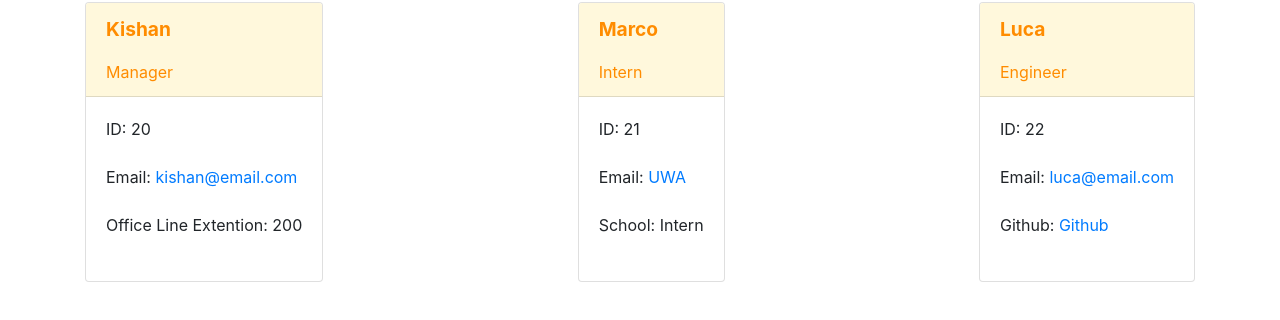
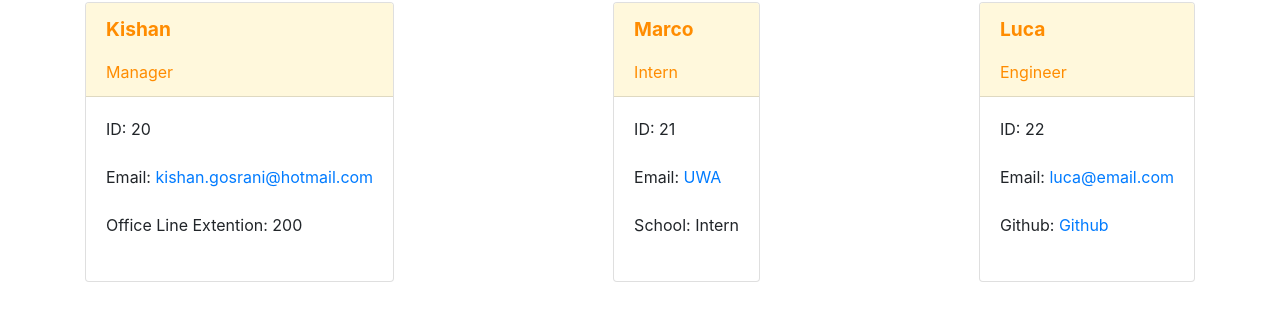
Before and after one commit to kishan254/my_team_profile, a website: page team.html in a window 1280 px wide. Shown: the part 54-374 px from the top of the page. Drawn offline with nearby package versions, Linux system fonts and the light colour scheme.

Commit message:
done - final

```diff
--- a/team.html
+++ b/team.html
@@ -52,7 +52,7 @@
                         <label>ID: 20</label>
                     </div>
                     <div class="form-group">
-                        <label>Email: <a href="mailto:kishan@email.com">kishan@email.com</a></label>
+                        <label>Email: <a href="mailto:kishan.gosrani@hotmail.com">kishan.gosrani@hotmail.com</a></label>
                     </div>
                     <div class="form-group">
                         <label>Office Line Extention: 200 </label>
```
Also changed, not shown: README.md, 1 other file.
